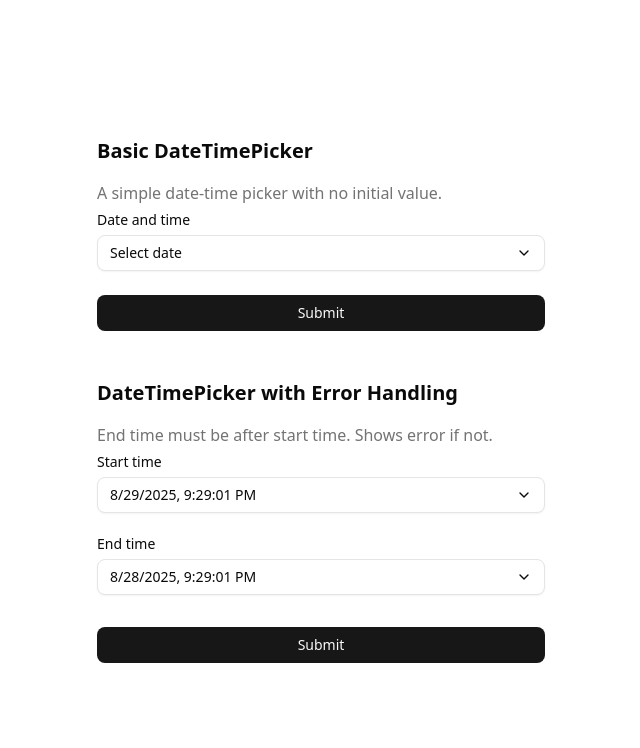
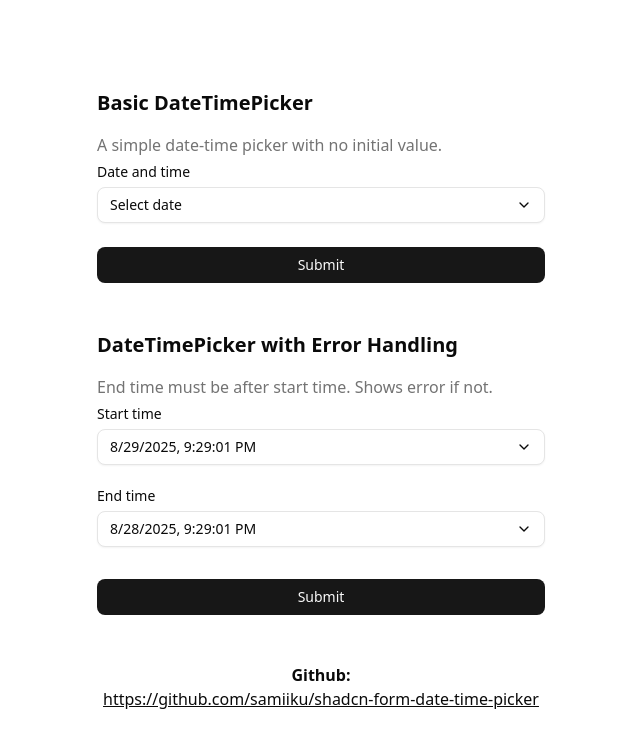
Before and after one commit to samiiku/shadcn-form-date-time-picker, a Next.js app: page / in a window 1280 px wide. Shown: the top 748 px of the page, without its empty margins (319-959 px from the left). Built offline with nearby package versions, Linux system fonts and the light colour scheme.

Commit message:
Add GitHub link to footer for project reference

```diff
--- a/app/page.tsx
+++ b/app/page.tsx
@@ -156,6 +156,18 @@ export default function Page() {
           </Form>
         </section>
       </main>
+      <footer>
+        <div className="flex flex-col items-center">
+          <span className="font-semibold">Github: </span>
+          <a
+            className="underline"
+            target="_blank"
+            href="https://github.com/samiiku/shadcn-form-date-time-picker"
+          >
+            https://github.com/samiiku/shadcn-form-date-time-picker
+          </a>
+        </div>
+      </footer>
     </div>
   );
 }
```
